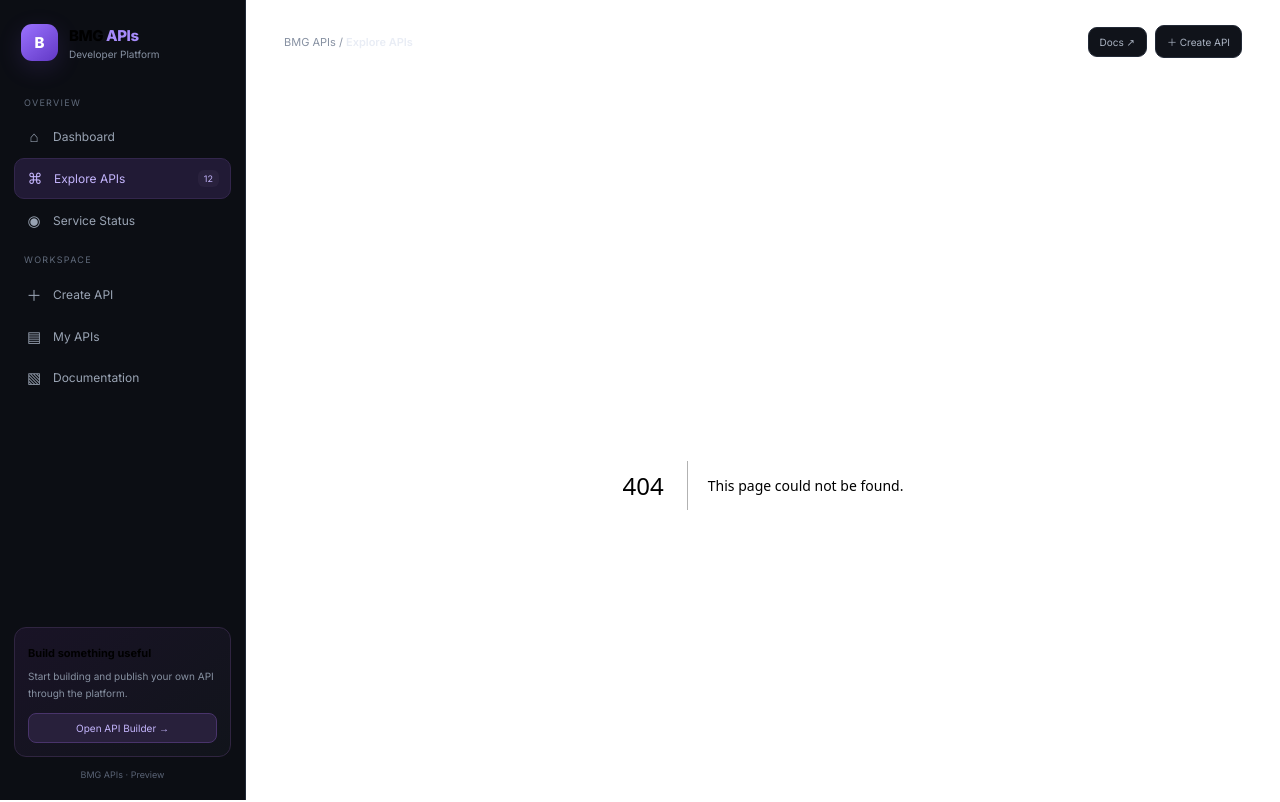
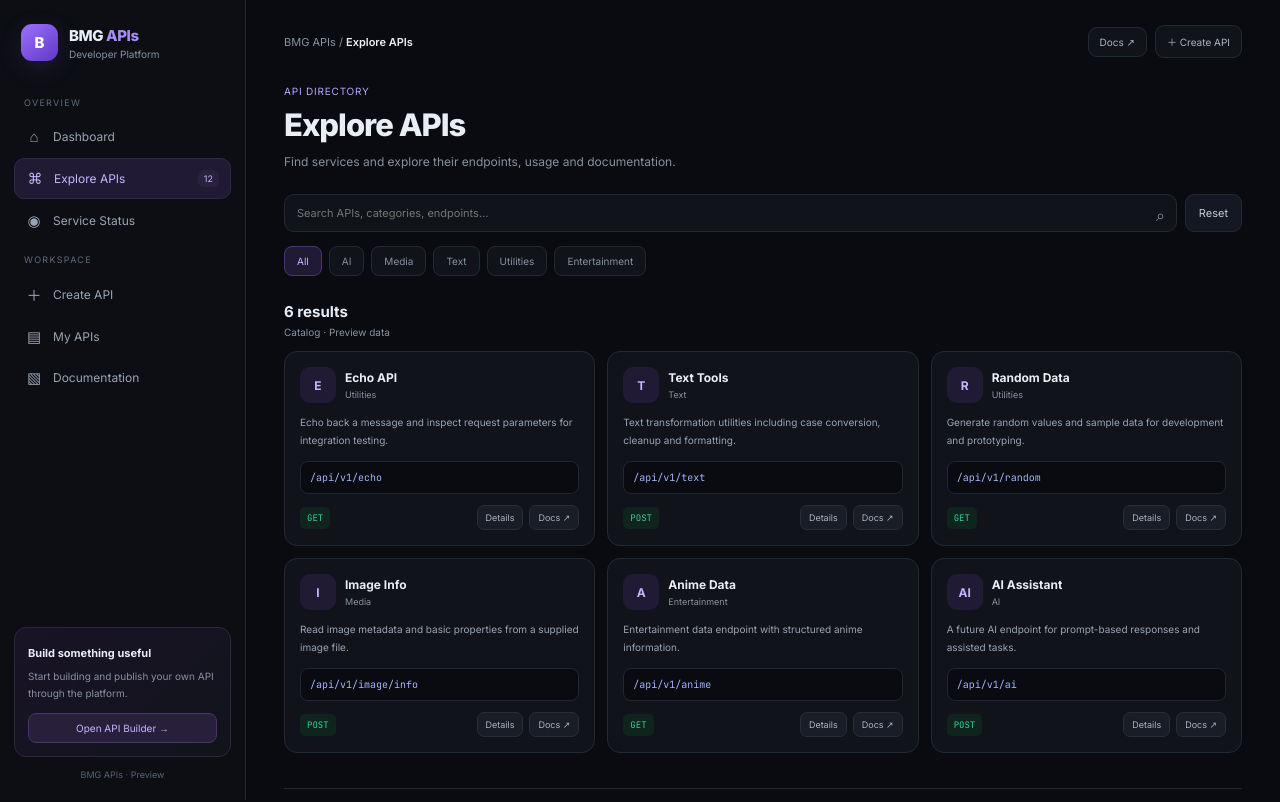
Before and after one commit to T7-T7/Bmg-Apis, a Next.js app: page /apis in a window 1280 px wide. Before the commit this address had no page. Shown: the top 802 px of the page. Built offline with nearby package versions, Linux system fonts and the light colour scheme.

Commit message:
Initialize BMG APIs: add app/apis/page.js

```diff
--- /dev/null
+++ b/app/apis/page.js
@@ -0,0 +1,15 @@
+"use client";
+import { useMemo, useState } from "react";
+import ApiCard from "@/components/api-card";
+import { apiCatalog, categories } from "@/lib/api-data";
+export default function CatalogPage(){
+ const [query,setQuery]=useState("");const [category,setCategory]=useState("All");
+ const filtered=useMemo(()=>apiCatalog.filter(api=>(category==="All"||api.category===category)&&(`${api.name} ${api.description} ${api.category} ${api.endpoint}`).toLowerCase().includes(query.toLowerCase())),[query,category]);
+ return <>
+  <div className="page-heading"><div><div className="eyebrow">API DIRECTORY</div><h1>Explore APIs</h1><p>Find services and explore their endpoints, usage and documentation.</p></div></div>
+  <div className="search-bar"><div className="search-wrap"><span className="search-mark">⌕</span><input value={query} onChange={e=>setQuery(e.target.value)} placeholder="Search APIs, categories, endpoints…"/></div><button className="secondary-btn" onClick={()=>{setQuery("");setCategory("All")}}>Reset</button></div>
+  <div className="filters">{categories.map(c=><button key={c} className={`filter-chip ${category===c?"active":""}`} onClick={()=>setCategory(c)}>{c}</button>)}</div>
+  <div className="section-title"><div><h2>{filtered.length} results</h2><p>Catalog · Preview data</p></div></div>
+  <div className="card-grid">{filtered.map(api=><ApiCard key={api.slug} api={api}/>)}{!filtered.length&&<div className="empty-state">No matching APIs found.</div>}</div>
+ </>;
+}
```
